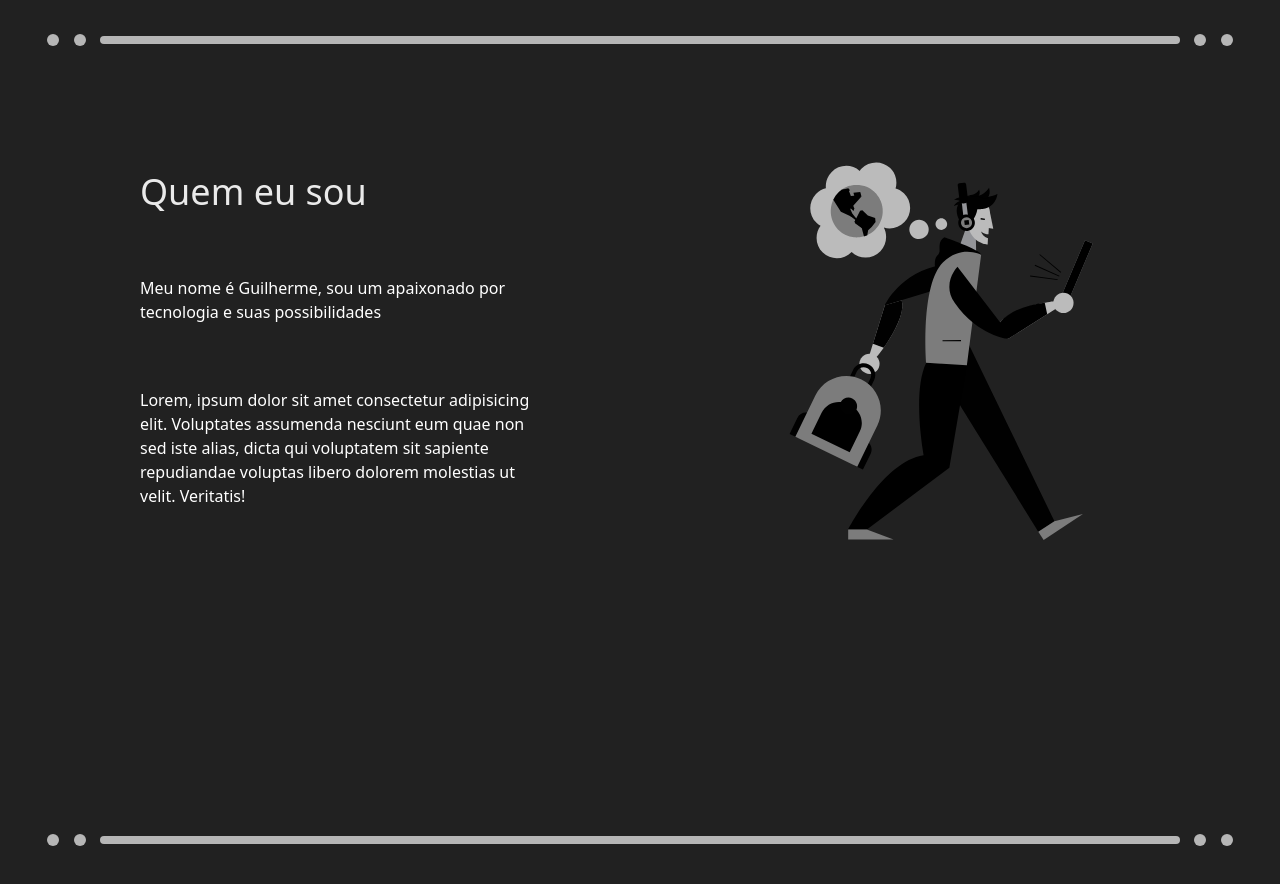
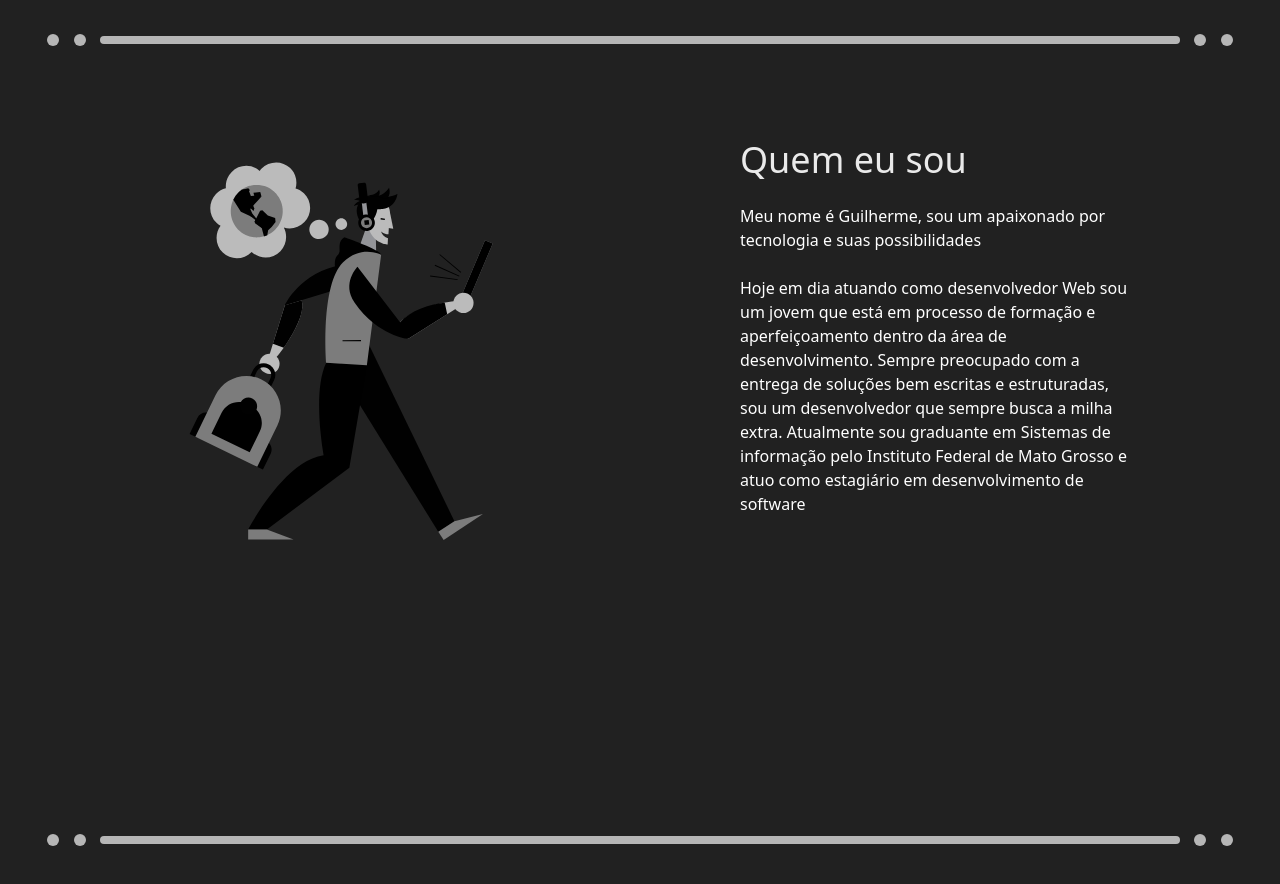
Before and after one commit to Gui-rosales/portfolio, a Next.js app: page / in a window 1280 px wide. Shown: the part 840-1724 px from the top of the page. Built offline with nearby package versions, Linux system fonts and the light colour scheme.

Commit message:
fix: fixing text on about page

```diff
--- a/src/components/about.tsx
+++ b/src/components/about.tsx
@@ -11,8 +11,11 @@ export function About() {
         <div className="w-3 h-3 rounded-[50%] bg-primary max-[560px]:w-2 max-[560px]:h-2"></div>
         <div className="w-3 h-3 rounded-[50%] bg-primary max-[560px]:w-2 max-[560px]:h-2"></div>
       </div>
-      <div className="flex w-full h-[55vh] justify-around py-5 px-10 max-[560px]:py-3 max-[560px]:px-5 max-[560px]:justify-between max-[560px]:gap-1">
-        <div className="h-full w-4/12 flex flex-col justify-around text-white max-[560px]:w-1/2">
+      <div className="flex w-full h-[55vh] justify-around py-5 px-10 max-[560px]:py-3 max-[560px]:px-5 max-[560px]:justify-between max-[560px]:gap-1 max-[560px]:h-[80vh] max-[560px]:flex-col">
+        <div className="h-100% w-4/12 flex items-center justify-center max-[560px]:w-1/2">
+          <BoyListening />
+        </div>
+        <div className="h-full w-4/12 flex flex-col text-white max-[560px]:w-full gap-6">
           <h1 className="text-tertiary text-4xl max-[560px]:text-base">
             Quem eu sou
           </h1>
@@ -21,14 +24,14 @@ export function About() {
             possibilidades
           </p>
           <p className="max-[560px]:text-sm">
-            Lorem, ipsum dolor sit amet consectetur adipisicing elit. Voluptates
-            assumenda nesciunt eum quae non sed iste alias, dicta qui voluptatem
-            sit sapiente repudiandae voluptas libero dolorem molestias ut velit.
-            Veritatis!
+            Hoje em dia atuando como desenvolvedor Web sou um jovem que está em
+            processo de formação e aperfeiçoamento dentro da área de
+            desenvolvimento. Sempre preocupado com a entrega de soluções bem
+            escritas e estruturadas, sou um desenvolvedor que sempre busca a
+            milha extra. Atualmente sou graduante em Sistemas de informação pelo
+            Instituto Federal de Mato Grosso e atuo como estagiário em
+            desenvolvimento de software
           </p>
-        </div>
-        <div className="h-100% w-4/12 items-center justify-center max-[560px]:w-1/2">
-          <BoyListening />
         </div>
       </div>
     </section>
```
